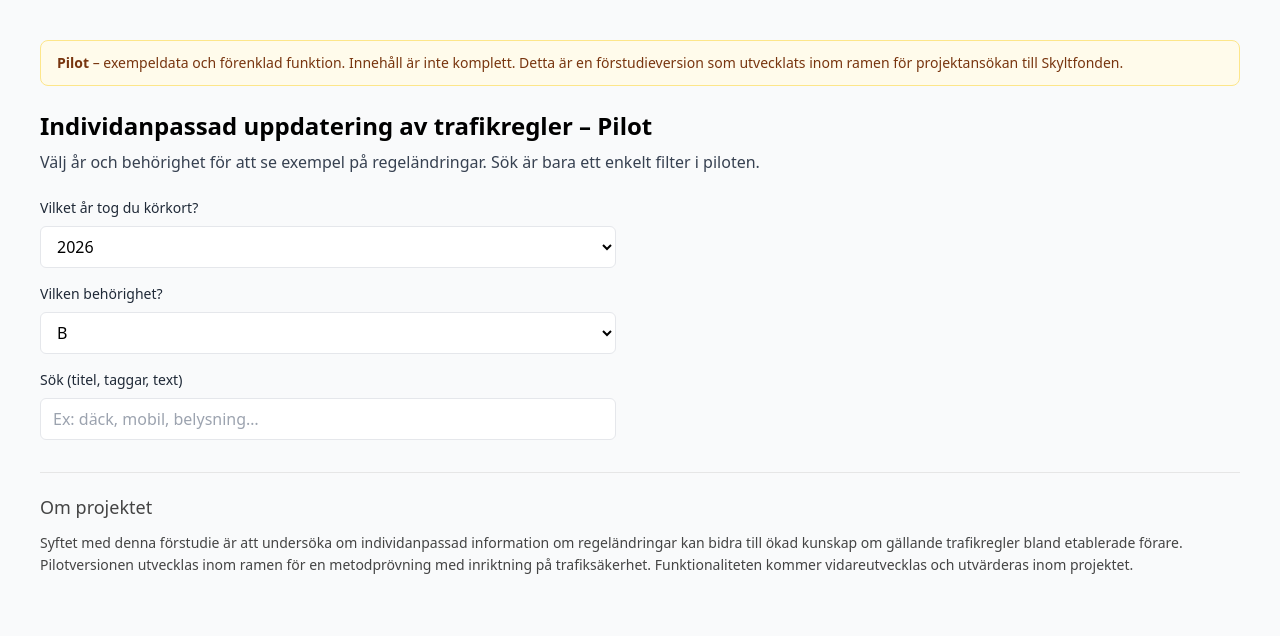
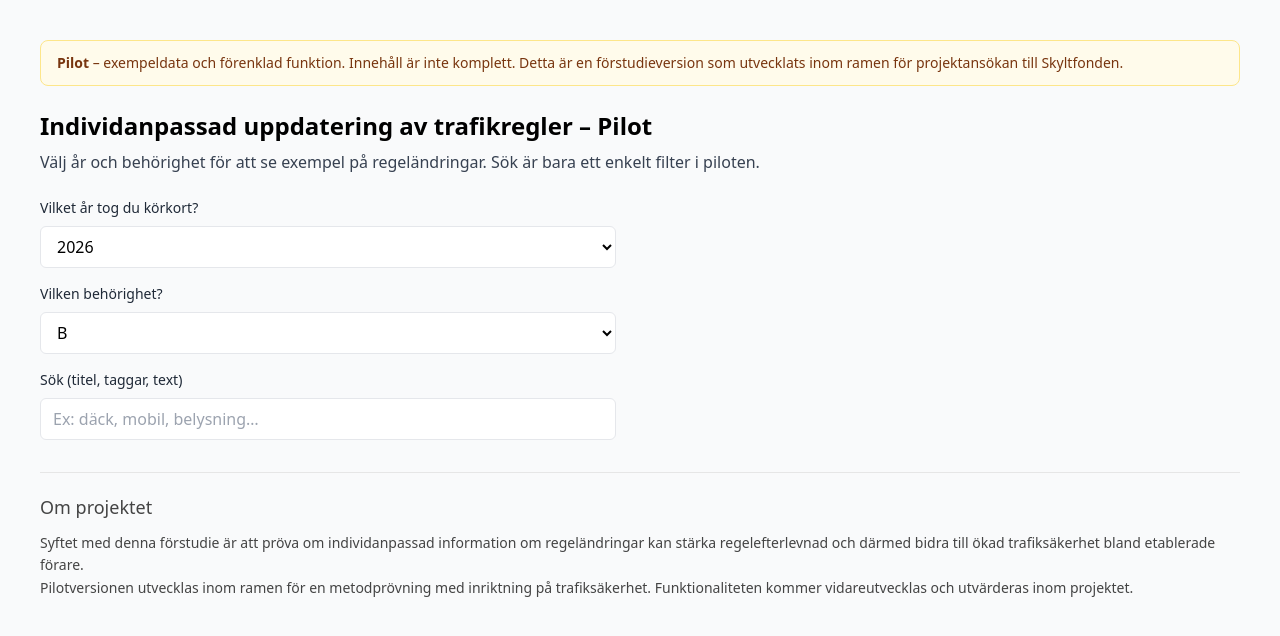
Before and after one commit to Christer-boop/korkortPilot, a Next.js app: page / in a window 1280 px wide. Shown: the top 636 px of the page. Built offline with nearby package versions, Linux system fonts and the light colour scheme.

Commit message:
update page.tsx

```diff
--- a/app/page.tsx
+++ b/app/page.tsx
@@ -227,9 +227,7 @@ onChange={(e) => {
 >
   <h2 style={{ fontSize: 18, marginBottom: 10 }}>Om projektet</h2>
   <p>
-    Syftet med denna förstudie är att undersöka om individanpassad
-    information om regeländringar kan bidra till ökad kunskap om
-    gällande trafikregler bland etablerade förare.
+    Syftet med denna förstudie är att pröva om individanpassad information om regeländringar kan stärka regelefterlevnad och därmed bidra till ökad trafiksäkerhet bland etablerade förare.
   </p>
   <p>
     Pilotversionen utvecklas inom ramen för en metodprövning med
```
